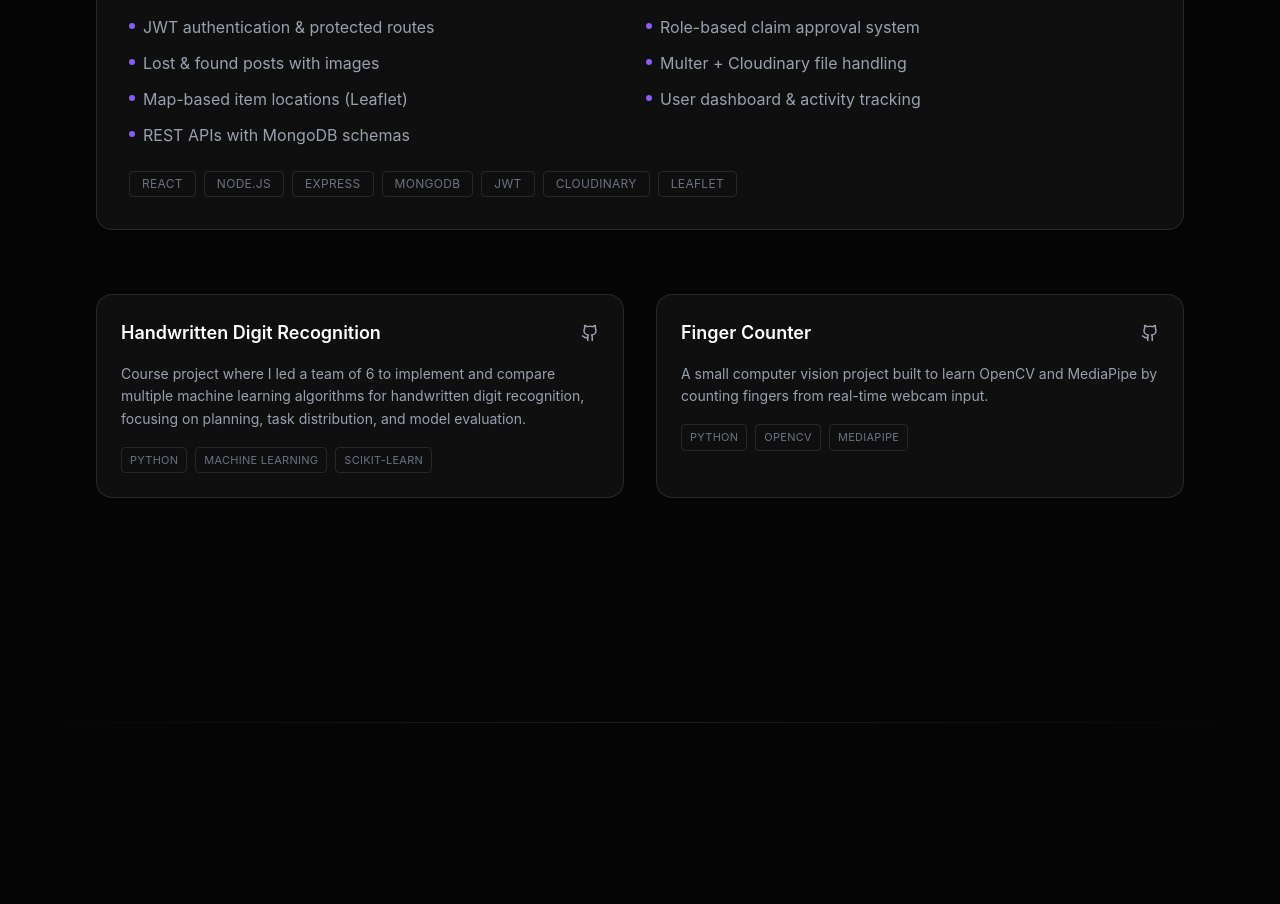
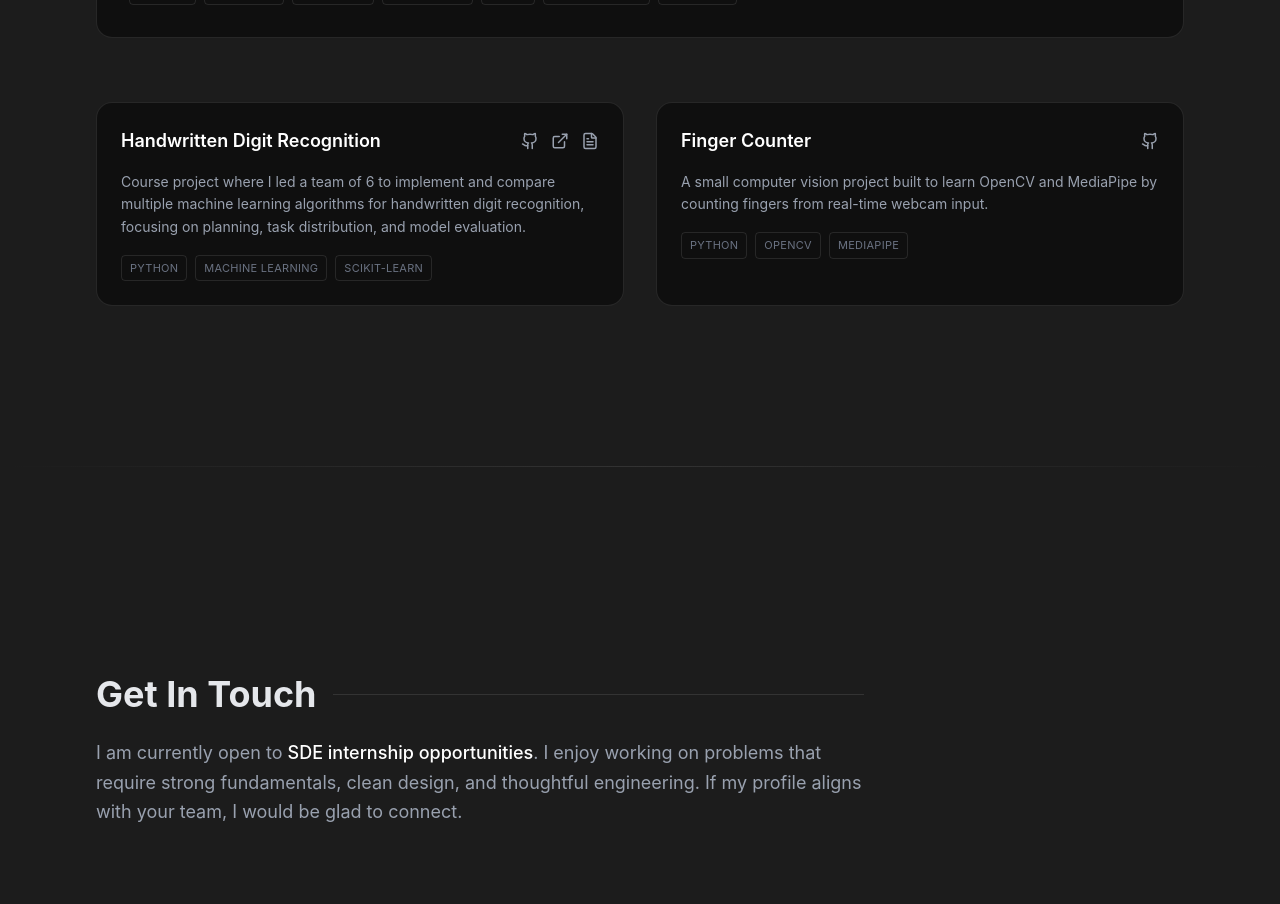
Before and after one commit to Nitesh0409/portfolio-website, a React (Vite) app: page / in a window 1280 px wide. Shown: the part 4220-5124 px from the top of the page. Built offline with nearby package versions, Linux system fonts and the light colour scheme.

Commit message:
added some requirement

```diff
--- a/src/App.jsx
+++ b/src/App.jsx
@@ -12,7 +12,7 @@ function App() {
       <Hero />
 
       {/* Main Sections */}
-      <div className="flex flex-col gap-28">
+      <div className="flex flex-col gap-12">
         <Section>
           <About />
         </Section>
--- a/src/index.css
+++ b/src/index.css
@@ -15,7 +15,7 @@
   }
 
   body {
-    background-color: var(--color-dark);
+    background-color: #0e0e0ef0;
     color: #e5e7eb;
     font-family: var(--font-sans);
     -webkit-font-smoothing: antialiased;
--- a/src/sections/About.jsx
+++ b/src/sections/About.jsx
@@ -32,12 +32,6 @@ const About = () => {
           transition={{ duration: 0.8 }}
           className="relative group flex justify-center md:justify-start"
         >
-          <div
-            className="absolute -bottom-6 -right-6 w-105 h-130 rounded-2xl
-            bg-linear-to-tr from-accent/40 via-secondary/30 to-accent/20
-            blur-[70px] opacity-0 group-hover:opacity-100 transition-opacity duration-500 -z-10"
-          />
-
           <div className="aspect-4/5 max-w-95 relative rounded-2xl overflow-hidden border border-gray-800 shadow-black/30 shadow-lg transition-transform duration-500 group-hover:scale-105">
             <img
               src="/profile.png"
@@ -45,7 +39,7 @@ const About = () => {
               className="w-full h-full object-cover transition-all duration-700"
             />
 
-            <div className="absolute inset-0 rounded-2xl border border-accent/30 opacity-0 group-hover:opacity-100 shadow-[0_0_25px_rgba(255,165,0,0.2)] transition-all duration-700 pointer-events-none" />
+            <div className="absolute inset-0 rounded-2xl border border-accent/30 opacity-0 group-hover:opacity-100 shadow-[0_0_30px_rgba(255,255,255,0.08)] transition-all duration-700 pointer-events-none" />
           </div>
         </motion.div>
 
--- a/src/sections/Projects.jsx
+++ b/src/sections/Projects.jsx
@@ -1,5 +1,5 @@
 import { motion } from "framer-motion";
-import { Github, ExternalLink } from "lucide-react";
+import { Github, ExternalLink, FileText } from "lucide-react";
 
 const fadeUp = {
   hidden: { opacity: 0, y: 30 },
@@ -38,6 +38,8 @@ const otherProjects = [
     desc: "Course project where I led a team of 6 to implement and compare multiple machine learning algorithms for handwritten digit recognition, focusing on planning, task distribution, and model evaluation.",
     tags: ["Python", "Machine Learning", "Scikit-learn"],
     github: "https://github.com/Nitesh0409/PRML-Apr2025",
+    live: "https://handwritten-digit-recognition-vjhi.vercel.app/",
+    page: "https://nitesh0409.github.io/prml_project_page/",
   },
   {
     title: "Finger Counter",
@@ -145,14 +147,43 @@ const Projects = () => {
               <h4 className="text-lg font-semibold text-white">
                 {project.title}
               </h4>
+              <div className="flex gap-3 text-gray-400">
+                {project.github && (
                   <a
                     href={project.github}
                     target="_blank"
                     rel="noopener noreferrer"
-                className="text-gray-400 hover:text-white transition-colors"
+                    title="Source Code"
+                    className="hover:text-white transition-colors"
                   >
                     <Github size={18} />
                   </a>
+                )}
+
+                {project.live && (
+                  <a
+                    href={project.live}
+                    target="_blank"
+                    rel="noopener noreferrer"
+                    title="Live Demo"
+                    className="hover:text-white transition-colors"
+                  >
+                    <ExternalLink size={18} />
+                  </a>
+                )}
+
+                {project.page && (
+                  <a
+                    href={project.page}
+                    target="_blank"
+                    rel="noopener noreferrer"
+                    title="Project Page"
+                    className="hover:text-white transition-colors"
+                  >
+                    <FileText size={18} />
+                  </a>
+                )}
+              </div>
             </div>
 
             <p className="text-sm text-gray-400 leading-relaxed mb-4">
```
Lines whose indentation alone changed are shown as unchanged.
